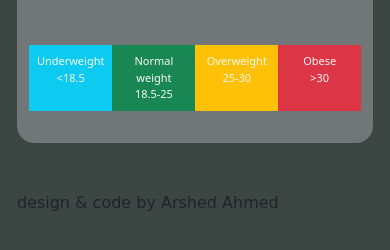
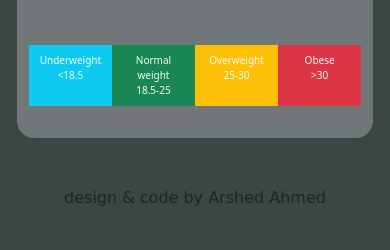
Before and after one commit to arshedgithub/BMI-Calculator, a plain HTML site: page index.html in a window 390 px wide. Shown: the part 324-574 px from the top of the page. Drawn offline with nearby package versions, Linux system fonts and the light colour scheme.

Commit message:
add responsive design

```diff
--- a/index.html
+++ b/index.html
@@ -39,7 +39,7 @@
             <div class="col p-2 bg-danger">Obese<br />&#62;30</div>
         </div>
     </div>
-    <p class="author">design & code by Arshed Ahmed</p>
+    <p class="author text-center">design & code by Arshed Ahmed</p>
 
     <script src="app.js"></script>
 </body>
--- a/styles.css
+++ b/styles.css
@@ -19,6 +19,6 @@ body{
         padding: 0 2vh;
     }
     .range{
-        font-size: 11px;
+        font-size: 10px;
     }
 }
```
